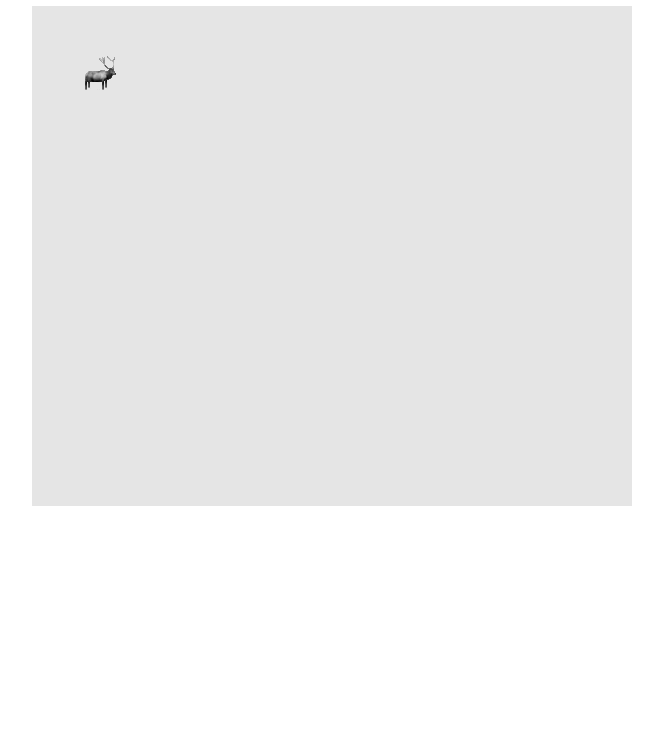
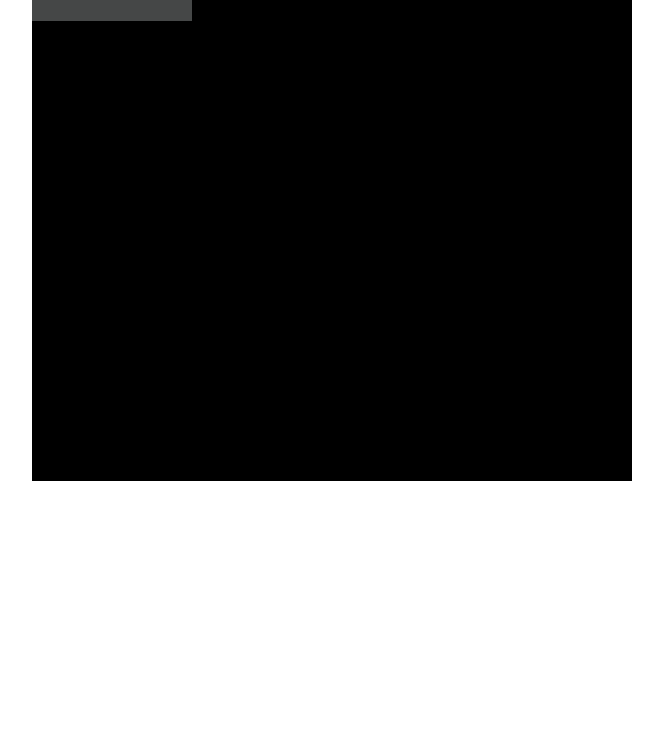
Before and after one commit to pielegacy/itproject, a plain HTML site: page gamefiles/index.html in a window 1280 px wide. Shown: the part 180-928 px from the top of the page, without its empty margins (308-971 px from the left). After the commit the page ends 902 px from the top, so only its background shows below. Drawn offline with Linux system fonts and the light colour scheme.

Commit message:
Work has begun

```diff
--- a/gamefiles/bison.js
+++ b/gamefiles/bison.js
@@ -6,7 +6,7 @@ function rInt(min, max) {
 }
 var c = document.getElementById("gamescreen");
 var ctx = c.getContext("2d");
-var bgcolor = "#e5e5e5";
+var bgcolor = "#000";
 var keysDown = {};
 addEventListener("keydown", function (e) {
 	keysDown[e.keyCode] = true;
@@ -56,28 +56,29 @@ function sprite(src, x, y, w, h, f, l, a, loaded){
     }
 }
 //Tile Loader//
+//ts = source, l = level array //
 function world(ts, l, loaded){
     var self = this;
-    var ts = ts;
-    var l = l;
-    var w = [];
+    self.ts = ts;
+    self.l = l;
+    self.w = [];
     self.xval = 0;
     self.yval = 0;
     self.loaded = loaded;
-    var count = 0;
-    for (i = 0; i < l.length; i++){
-        for (j = 0; j < l[i].length; j++){
-            block = new sprite(ts, 40 * j, 40 * i, 40, 40, l[i][j], 0, 3, false);
-            w.push(block);
+    self.count = 0;
+    for (i = 0; i < self.l.length; i++){
+        for (j = 0; j < self.l[i].length; j++){
+            block = new sprite(ts, 40 * j, 40 * i, 40, 40, self.l[i][j], 0, 3, false);
+            self.w.push(block);
             self.xval += 1;
-            count += 1;
+            self.count += 1;
         }
         self.yval += 1;
     }
     self.update = function(){
-            for (k = 0; k < w.length; k++){
-                if (w[k].loaded){
-                    w[k].update();
+            for (k = 0; k < self.w.length; k++){
+                if (self.w[k].loaded){
+                        self.w[k].update();
                     }
             }
     }
@@ -87,21 +88,34 @@ function character(src, x, y, w, h, f, l, a, loaded){
     var self = this;
     self.active = true;
     self.speed = 3;
+    self.moving = false;
     self.spr = new sprite(src, x, y, w, h, f, l, a, false);
     self.update = function(){
         if (self.active){
             self.cfps += 1;
+            self.moving = false;
             if (87 in keysDown){
                 self.spr.y -= self.speed;
+                self.moving = true;
+                self.spr.cl = 1;
             }
             if (83 in keysDown){
                 self.spr.y += self.speed;
+                self.moving = true;
+                self.spr.cl = 1;
             }
             if (65 in keysDown){
                 self.spr.x -= self.speed;
+                self.moving = true;
+                self.spr.cl = 1;
             }
             if (68 in keysDown){
                 self.spr.x += self.speed;
+                self.moving = true;
+                self.spr.cl = 1;
+            }
+            if (self.moving == false){
+                self.spr.cl = 0;
             }
             self.spr.update();
         }
@@ -128,6 +142,15 @@ function enemy(src, x, y, w, h, f, l, a, loaded){
     }
 }
 
+//Collision Detection//
+//s = singular item/character, a = array of characters//
+//TODO: Set this shit up//
+function collide(s,a){
+    var self = this;
+    self.o = s;
+    self.a = a;
+}
+
 function gameupdate(){
     ctx.fillStyle = bgcolor;
     ctx.fillRect(0, 0, c.width, c.height);
--- a/gamefiles/entity.js
+++ b/gamefiles/entity.js
@@ -5,10 +5,31 @@ function mainchar(type, x, y){
 	self.y = y;
 	if (self.t == 1){
 		self.f = 2;
-		self.l = 0;
+		self.l = 2;
 	}
-	self.c = new character("moose_still.png", self.x, self.y, 35, 35, self.f, self.l, 1, false);
+	self.c = new character("sprite_wiz.png", self.x, self.y, 30, 40, self.f, self.l, 1, false);
+	self.c.speed = 4;
 	self.updatechar = function(){
+		if (16 in keysDown){
+			self.c.speed = 5;
+		}
+		else {
+			self.c.speed = 3;
+		}
 		self.c.update();
 	}
 }
+function instance(type, arr){
+	var self = this;
+	self.t = type;
+	self.a = arr;
+	if (self.t == 1){
+		self.tiles = "test_texture.png";
+	}
+	self.l = new world(self.tiles, self.a, false);
+	self.updateinstance = function(){
+		self.l.update();
+		var count = 0;
+
+	}
+}
--- a/gamefiles/game.js
+++ b/gamefiles/game.js
@@ -1,4 +1,7 @@
 function updategame(){
+	level.updateinstance();
 	moose.updatechar();
 }
 var moose = new mainchar(1, 50, 50);
+var larray = [[0,0,0,0]]
+var level = new instance(1, larray);
--- a/gamefiles/index.html
+++ b/gamefiles/index.html
@@ -3,17 +3,19 @@
 		<title>Fat Feeds</title>
 		<style type="text/css">
 			body{
-				padding-top: 10%;
+				padding-top: 8%;
 				margin: auto;
 				text-align: center;
 				min-height: 100%;
 				font-family: "Arial";
+				height: 100%;
+				overflow: hidden;
 			}
 		</style>
 	</head>
 	<body>
-		<h1 id="title">Super Dev</h1>
-		<canvas id="gamescreen" width="600" height="500"></canvas>
+		<h1 id="title">Wizard's Village</h1>
+		<canvas id="gamescreen" width="600" height="500">Update ya browser ya pleb</canvas>
 		<script src="bison.js"></script>
 		<script src="entity.js"></script>
 		<script src="game.js"></script>
```
Also changed, not shown: gamefiles/test_texture.png (added).
